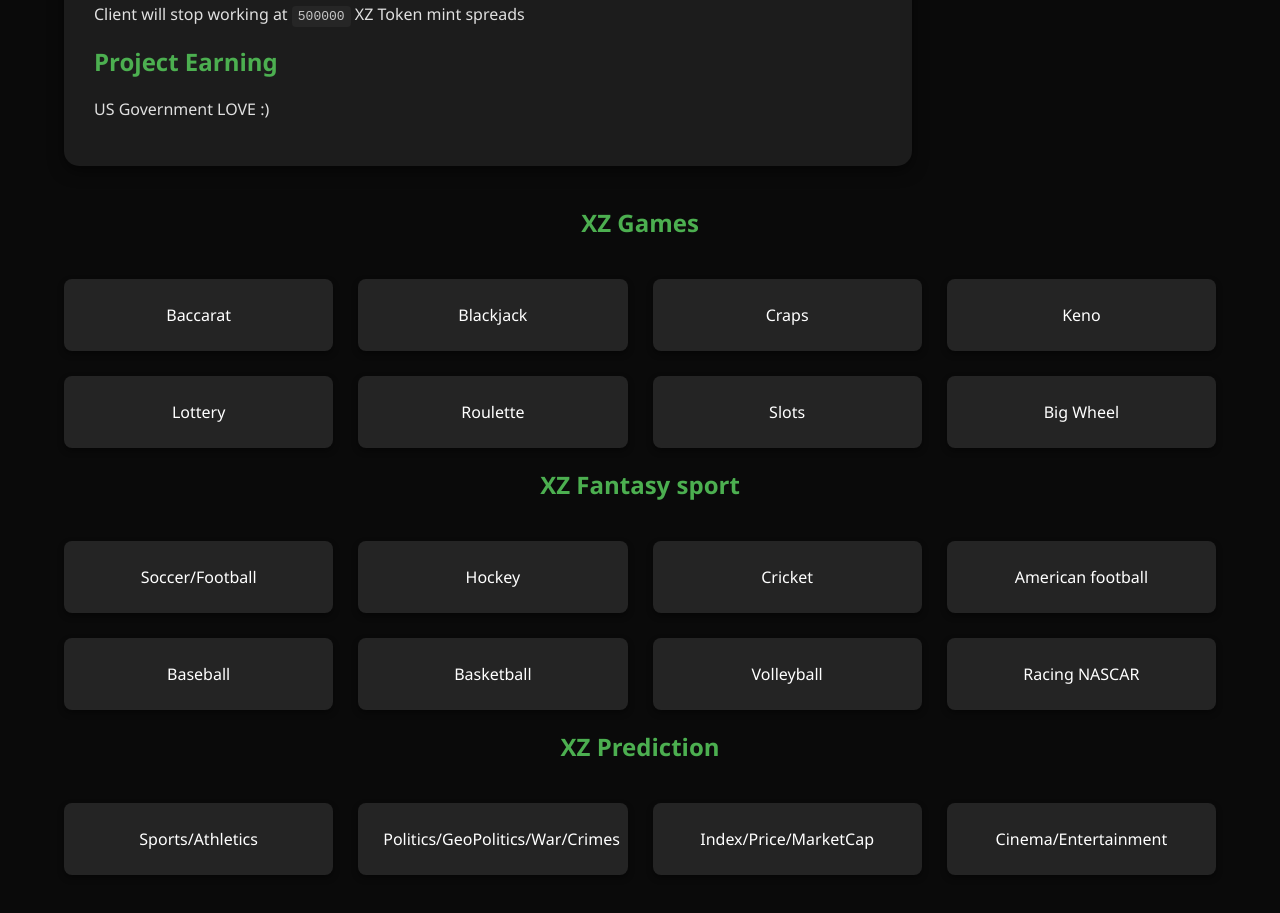
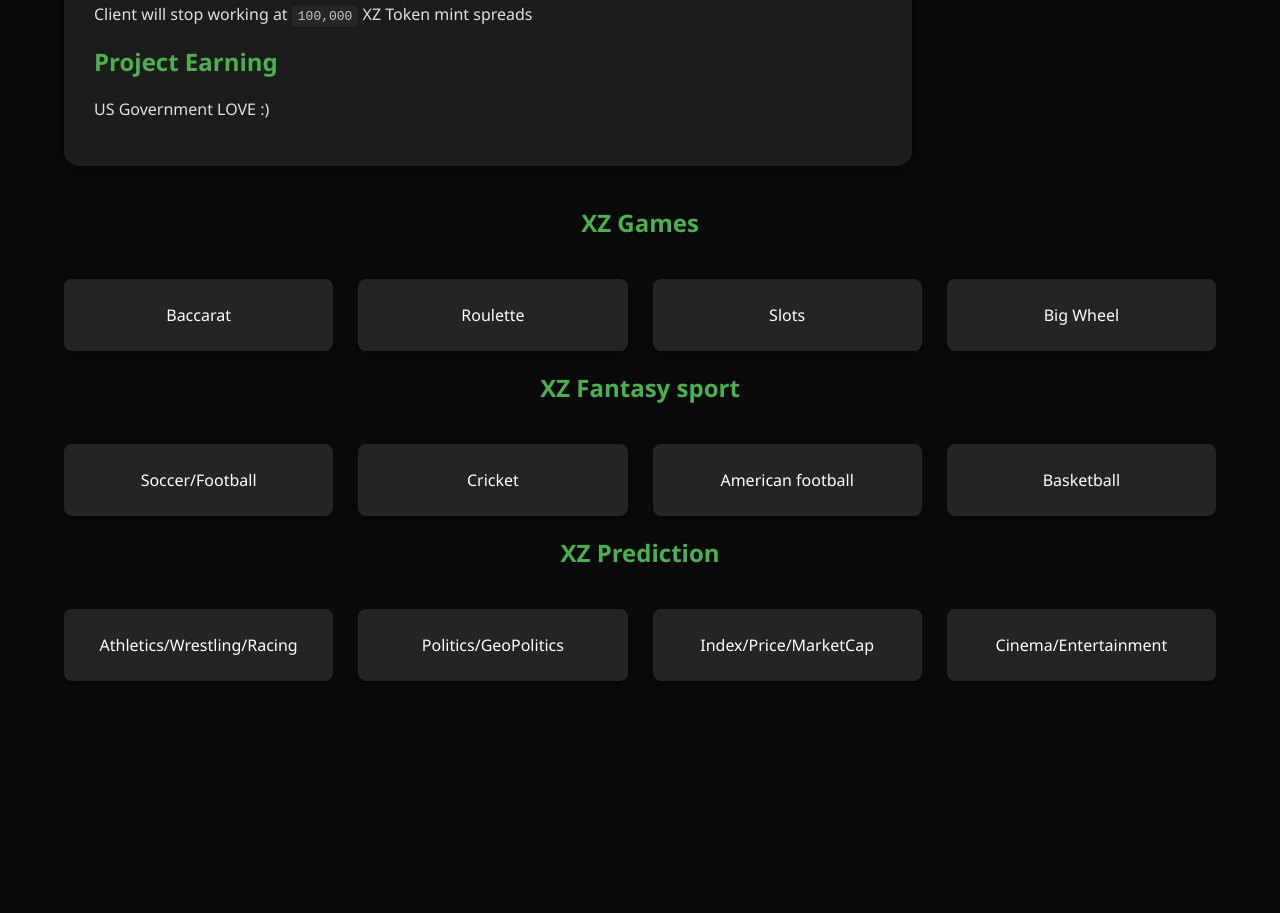
Before and after one commit to chain-xz/chain-xz.github.io, a plain HTML site: page index.html in a window 1280 px wide. Shown: the part 453-1366 px from the top of the page. After the commit the page ends 1174 px from the top, so only its background shows below. Drawn offline with Linux system fonts and the light colour scheme.

Commit message:
update spreads && update client
Signed-off-by: Arjun Singh <ajsinghyadav00@gmail.com>

```diff
--- a/index.html
+++ b/index.html
@@ -19,7 +19,7 @@
 
         <h2>Defense</h2>
         <p>
-          Client will stop working at <code>500000</code> XZ Token mint spreads
+          Client will stop working at <code>100,000</code> XZ Token mint spreads
         </p>
         <h2>Project Earning</h2>
         <p>US Government LOVE :)</p>
@@ -35,10 +35,6 @@
     <h2>XZ Games</h2>
     <div class="bet-container">
       <div class="bet-box">Baccarat</div>
-      <div class="bet-box">Blackjack</div>
-      <div class="bet-box">Craps</div>
-      <div class="bet-box">Keno</div>
-      <div class="bet-box">Lottery</div>
       <div class="bet-box">Roulette</div>
       <div class="bet-box">Slots</div>
       <div class="bet-box">Big Wheel</div>
@@ -46,18 +42,14 @@
     <h2>XZ Fantasy sport</h2>
     <div class="bet-container">
       <div class="bet-box">Soccer/Football</div>
-      <div class="bet-box">Hockey</div>
       <div class="bet-box">Cricket</div>
       <div class="bet-box">American football</div>
-      <div class="bet-box">Baseball</div>
       <div class="bet-box">Basketball</div>
-      <div class="bet-box">Volleyball</div>
-      <div class="bet-box">Racing NASCAR</div>
     </div>
     <h2>XZ Prediction</h2>
     <div class="bet-container">
-      <div class="bet-box">Sports/Athletics</div>
-      <div class="bet-box">Politics/GeoPolitics/War/Crimes</div>
+      <div class="bet-box">Athletics/Wrestling/Racing</div>
+      <div class="bet-box">Politics/GeoPolitics</div>
       <div class="bet-box">Index/Price/MarketCap</div>
       <div class="bet-box">Cinema/Entertainment</div>
     </div>
```
